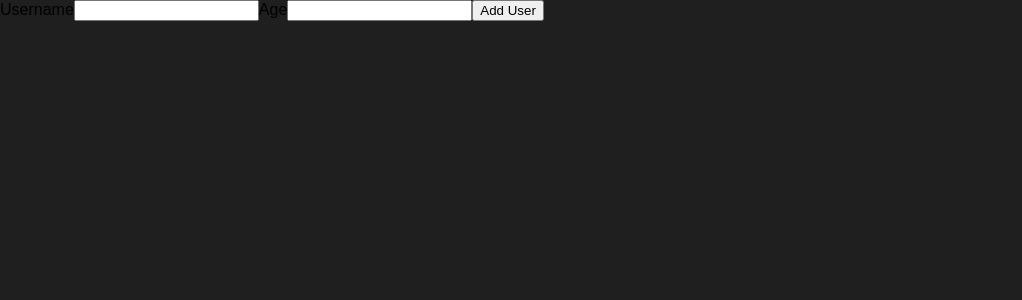
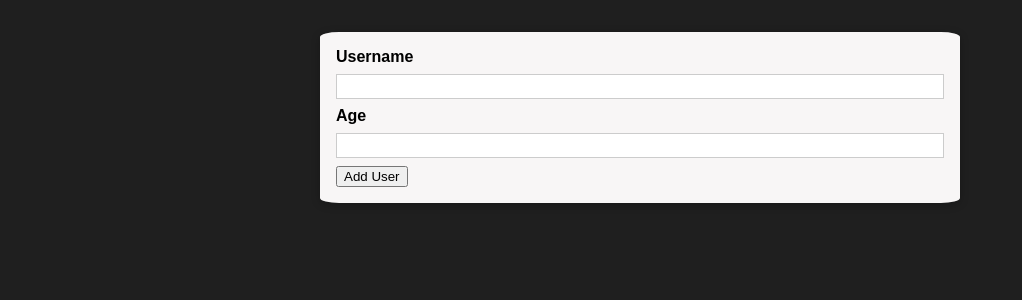
Before and after one commit to kscheltema/username_app, a React (Create React App) app: page / in a window 1280 px wide. Shown: the top 300 px of the page, without its empty margins (0-1022 px from the left). Built offline with nearby package versions, Linux system fonts and the light colour scheme.

Commit message:
card component & styling

```diff
--- /dev/null
+++ b/src/components/UI/Card.js
@@ -0,0 +1,10 @@
+import React from "react";
+import classes from "./Card.module.css";
+
+const Card = (props) => {
+  return (
+    <div className={`${classes.card} ${props.className}`}>{props.children}</div>
+  );
+};
+
+export default Card;
--- /dev/null
+++ b/src/components/UI/Card.module.css
@@ -0,0 +1,5 @@
+.card {
+  background: #f8f6f6;
+  box-shadow: 0 2px 8px rgba(0, 0, 0, 0.25);
+  border-radius: 3%;
+}
--- a/src/components/users/AddUser.js
+++ b/src/components/users/AddUser.js
@@ -1,4 +1,6 @@
 import React from "react";
+import Card from "../UI/Card";
+import classes from "./AddUser.module.css";
 
 const AddUser = (props) => {
   const addUserHandler = (event) => {
@@ -6,6 +8,7 @@
   };
 
   return (
+    <Card className={classes.input}>
       <form onSubmit={addUserHandler}>
         <label htmlFor="username">Username</label>
         <input id="username" type="text"></input>
@@ -13,6 +16,7 @@
         <input id="age" type="number"></input>
         <button type="submit">Add User</button>
       </form>
+    </Card>
   );
 };
 
--- /dev/null
+++ b/src/components/users/AddUser.module.css
@@ -0,0 +1,26 @@
+.input {
+  margin: 2rem auto;
+  padding: 1rem;
+  width: 90%;
+  max-width: 40rem;
+}
+
+.input label {
+  display: block;
+  font-weight: bold;
+  margin-bottom: 0.5rem;
+}
+
+.input input {
+  font: inherit;
+  display: block;
+  width: 100%;
+  border: 1px solid #ccc;
+  padding: 0.15rem;
+  margin-bottom: 0.5rem;
+}
+
+.input input:focus {
+  outline: none;
+  border-color: #4f005f;
+}
```
Lines whose indentation alone changed are shown as unchanged.
